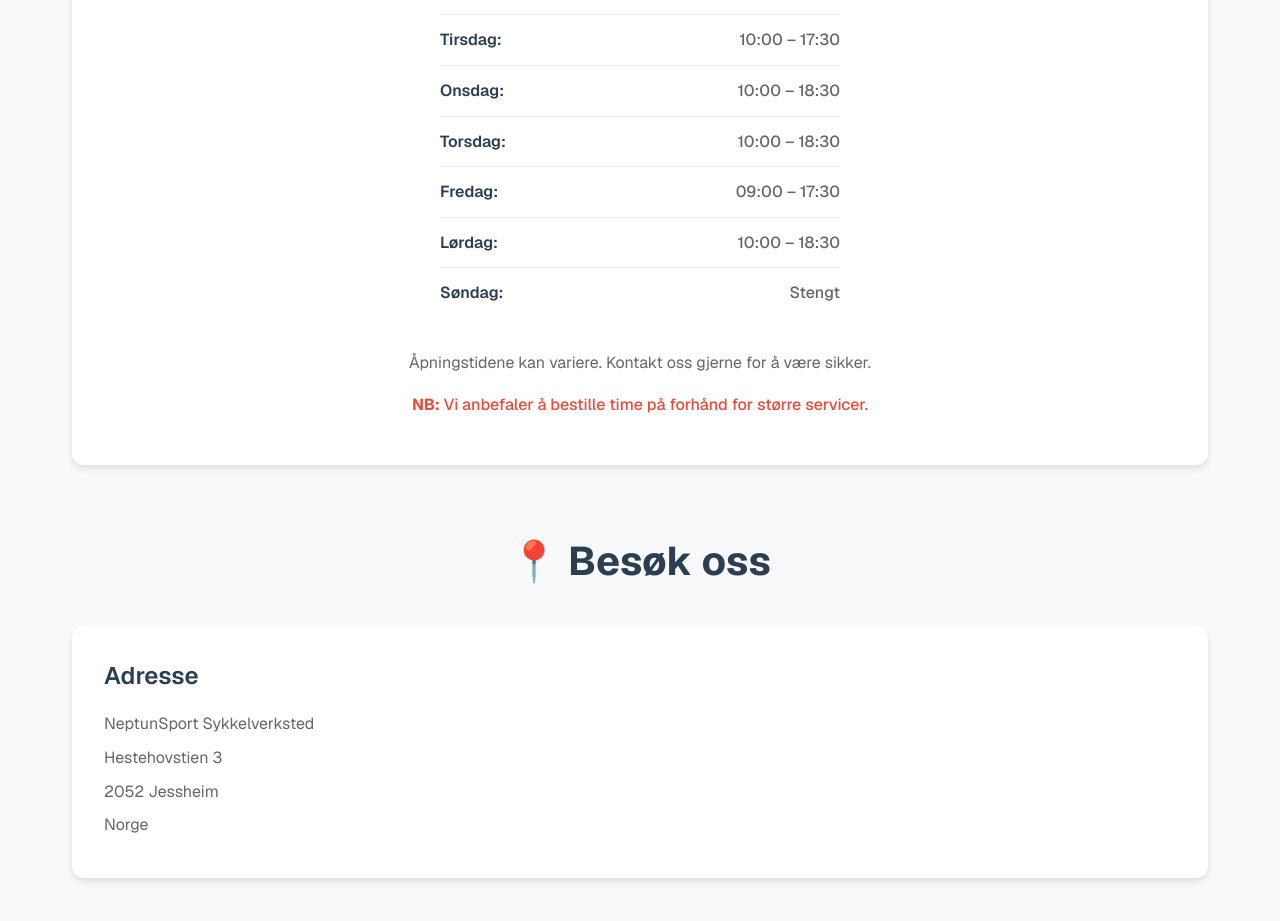
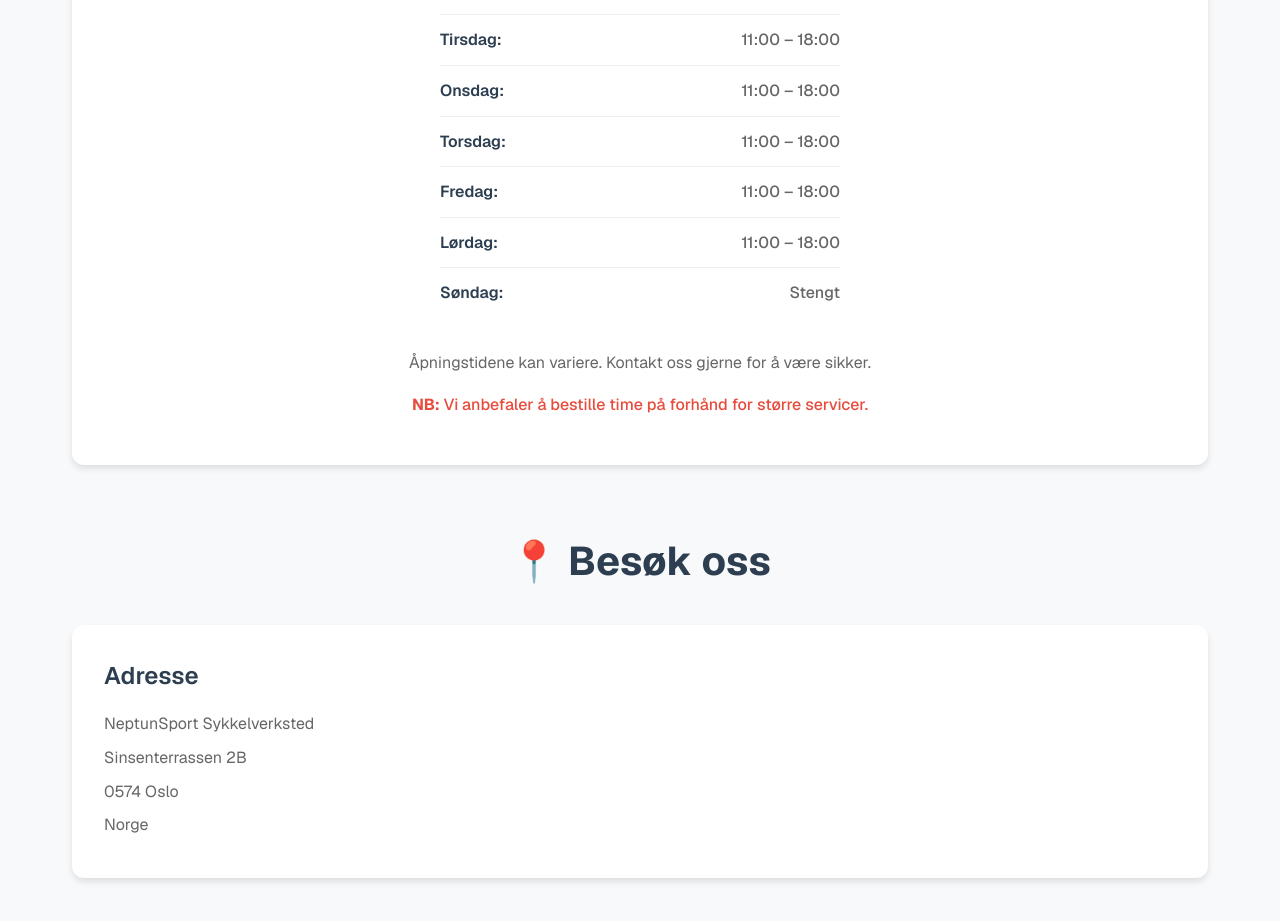
Before and after one commit to ahmet-serdar/neptunsport-singlepage, a Next.js app: page /sykkelverksted in a window 1280 px wide. Shown: the part 1543-2464 px from the top of the page. Built offline with nearby package versions, Linux system fonts and the light colour scheme.

Commit message:
fix adress and open hours

```diff
--- a/app/contact/page.tsx
+++ b/app/contact/page.tsx
@@ -26,7 +26,7 @@ export default function ContactPage() {
             <div className={styles.row}>
               <dt className={styles.term}>Fysisk adresse</dt>
               <dd className={styles.detail}>
-                <address className={styles.address}>Zorlu, Hestehovstien 3E, 2052 Jessheim, Norge</address>
+                <address className={styles.address}>Zorlu, Sinsenterrassen 2B, 0574 Oslo, Norge</address>
               </dd>
             </div>
           </dl>
--- a/app/sykkelverksted/page.tsx
+++ b/app/sykkelverksted/page.tsx
@@ -76,27 +76,27 @@ export default function SykkelverkstedPage() {
           <div className={styles.openingHours}>
             <div className={styles.hoursRow}>
               <span className={styles.day}>Mandag:</span>
-              <span className={styles.time}>10:00 – 18:30</span>
+              <span className={styles.time}>11:00 – 18:00</span>
             </div>
             <div className={styles.hoursRow}>
               <span className={styles.day}>Tirsdag:</span>
-              <span className={styles.time}>10:00 – 17:30</span>
+              <span className={styles.time}>11:00 – 18:00</span>
             </div>
             <div className={styles.hoursRow}>
               <span className={styles.day}>Onsdag:</span>
-              <span className={styles.time}>10:00 – 18:30</span>
+              <span className={styles.time}>11:00 – 18:00</span>
             </div>
             <div className={styles.hoursRow}>
               <span className={styles.day}>Torsdag:</span>
-              <span className={styles.time}>10:00 – 18:30</span>
+              <span className={styles.time}>11:00 – 18:00</span>
             </div>
             <div className={styles.hoursRow}>
               <span className={styles.day}>Fredag:</span>
-              <span className={styles.time}>09:00 – 17:30</span>
+              <span className={styles.time}>11:00 – 18:00</span>
             </div>
             <div className={styles.hoursRow}>
               <span className={styles.day}>Lørdag:</span>
-              <span className={styles.time}>10:00 – 18:30</span>
+              <span className={styles.time}>11:00 – 18:00</span>
             </div>
             <div className={styles.hoursRow}>
               <span className={styles.day}>Søndag:</span>
@@ -118,8 +118,8 @@ export default function SykkelverkstedPage() {
             <div className={styles.address}>
               <h3>Adresse</h3>
               <p>NeptunSport Sykkelverksted</p>
-              <p>Hestehovstien 3</p>
-              <p>2052 Jessheim</p>
+              <p>Sinsenterrassen 2B</p>
+              <p>0574 Oslo</p>
               <p>Norge</p>
             </div>
           </div>
```
Also changed, not shown: 1 other file (tests, documents, lock files or other folders).
